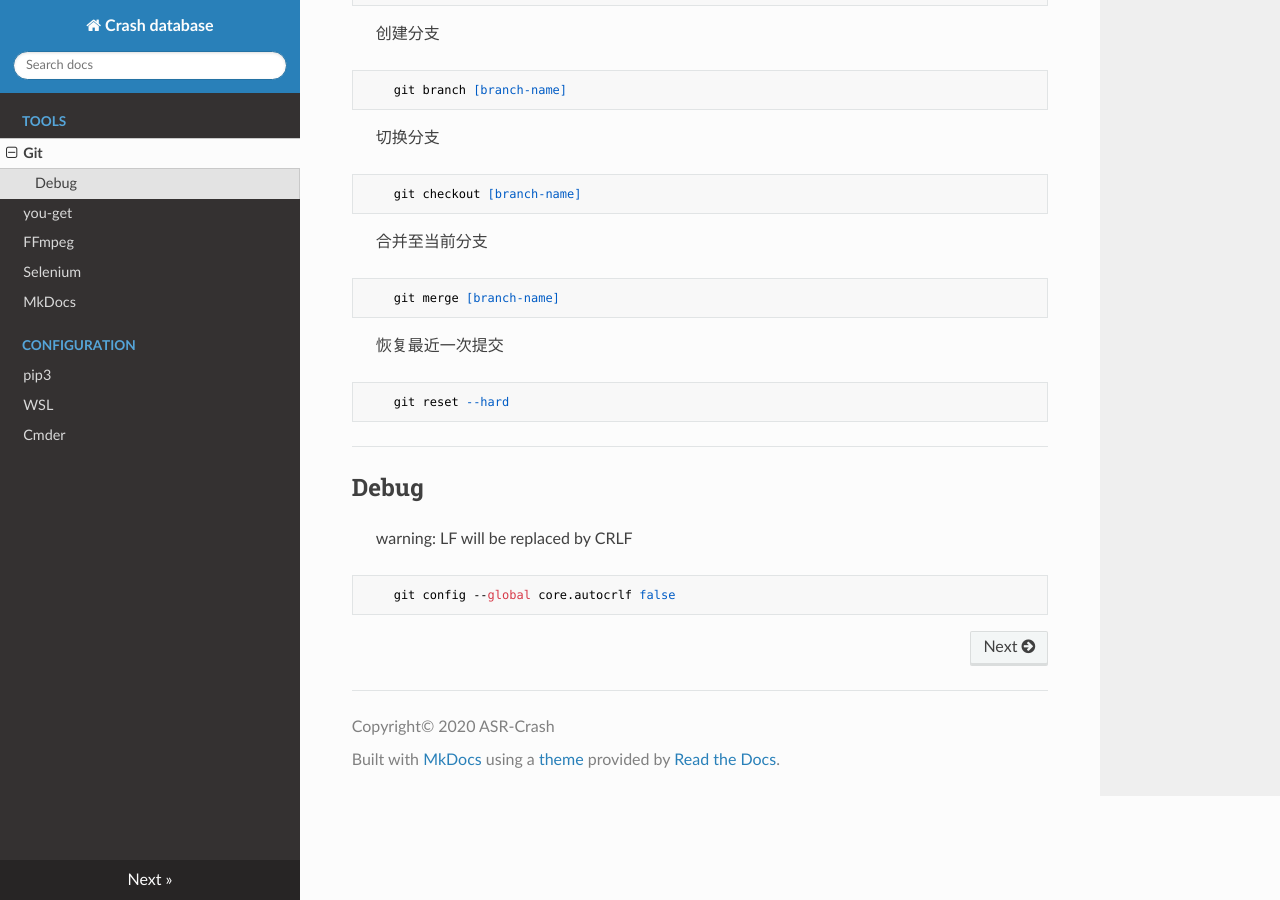
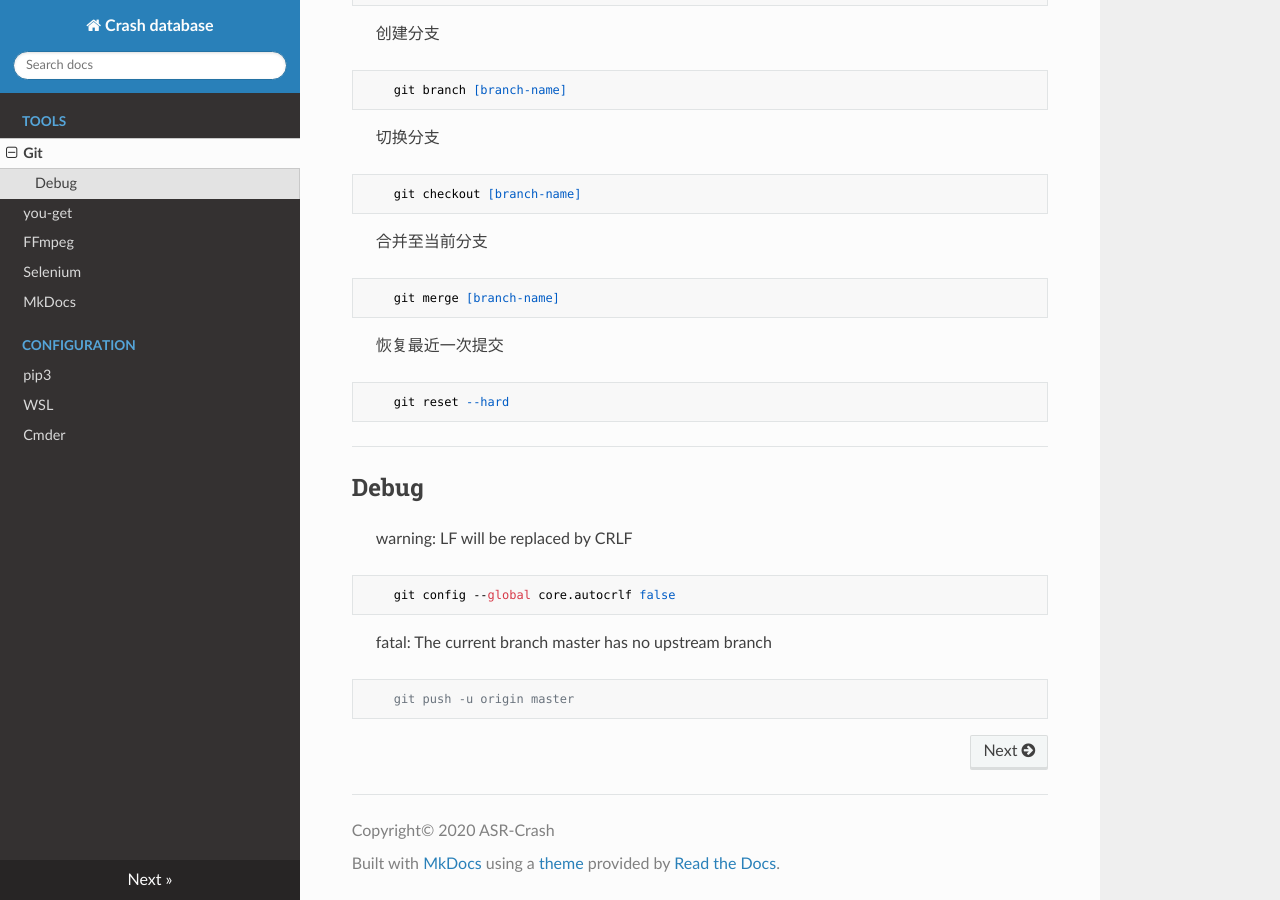
Before and after one commit to ASR-Crash/Crash-database, an MkDocs documentation site: the page built from docs/Git-usage.md, in a window 1280 px wide and 900 px high, scrolled down 1018 px. Built offline with MkDocs 1.6.1, drawn with Linux system fonts in a browser that asks for light colours; nearby versions of some CDN libraries.

Commit message:
10/10 08:45

```diff
--- a/docs/Git-usage.md
+++ b/docs/Git-usage.md
@@ -58,3 +58,7 @@
 > warning: LF will be replaced by CRLF
 
 		git config --global core.autocrlf false
+
+> fatal: The current branch master has no upstream branch
+
+		git push -u origin master
```
